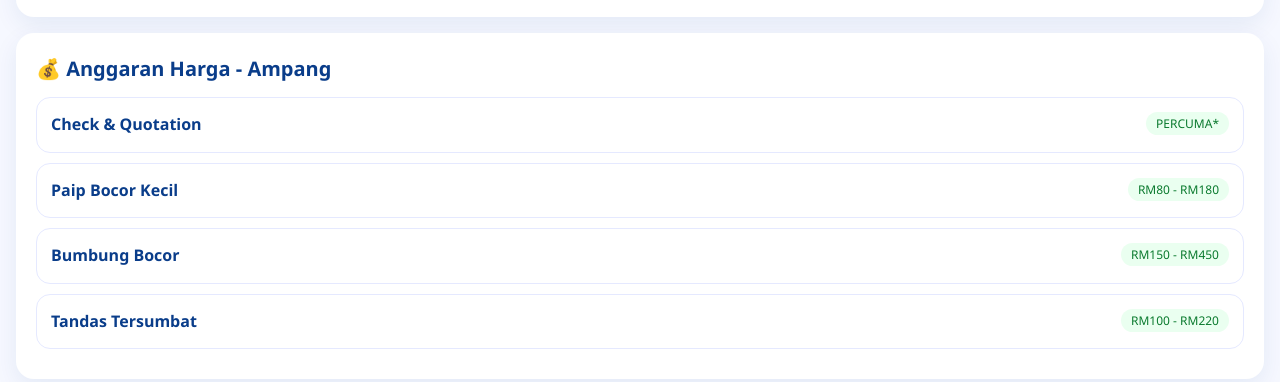
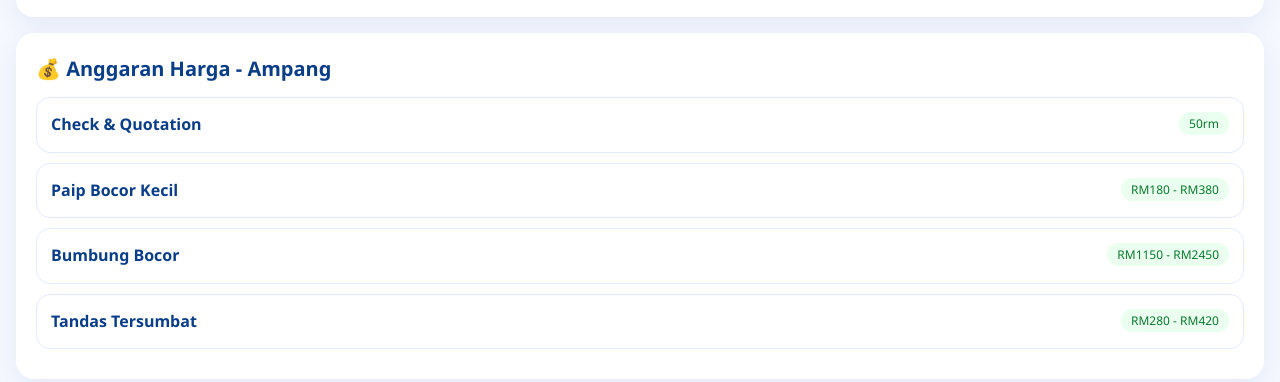
Before and after one commit to nrplumber/nrplumber-website, a plain HTML site: page ampang.html in a window 1280 px wide. Shown: the part 3144-3526 px from the top of the page. Drawn offline with Linux system fonts and the light colour scheme.

Commit message:
Update ampang.html

```diff
--- a/ampang.html
+++ b/ampang.html
@@ -10,7 +10,7 @@
 <div style="margin:16px;border-radius:18px;overflow:hidden"><img src="https://afocirmbqdxnkyescnev.supabase.co/storage/v1/object/public/featured-images/7a810b56-910d-4689-9d60-50cbb4934ac5/c7e54526-9d5f-48cc-b648-6db857ce40e4.webp" style="width:100%;display:block" alt="Tukang Baiki Bumbung Bocor"><p style="text-align:center;font-size:13px;color:#666;margin:8px">Bumbung bocor lepas hujan? Kami seal & tukar zink terus hari ni</p></div>
 <div class="card"><h2>⚡ Perlukan Tukang Cepat?</h2><p>Kami datang <b>check dulu, bagi harga dulu</b>. Bos setuju baru kami mula.</p><a class="btn call" href="tel:+601168137123">📞 CALL NOW - 011-6813 7123</a><a class="btn wa" href="https://wa.me/601168137123?text=Salam%20NR%20Plumber%2C%20saya%20di%20Ampang">💬 WHATSAPP - BALAS 2 MINIT</a><div class="trust"><div><b>30-60</b>Minit Sampai</div><div><b>100%</b>Harga Jelas</div><div><b>6 Bulan</b>Waranti</div></div></div>
 <div class="card"><h2>🔧 Servis Kami di Ampang</h2><div class="grid"><div class="serv"><span>💧</span>Paip Bocor</div><div class="serv"><span>🏠</span>Bumbung Bocor</div><div class="serv"><span>🚽</span>Tandas Tersumbat</div><div class="serv"><span>🚿</span>Tangki & Pump</div><div class="serv"><span>🔥</span>Water Heater</div><div class="serv"><span>🛠️</span>Renovation Paip</div></div></div>
-<div class="card"><h2>💰 Anggaran Harga - Ampang</h2><div class="price"><b>Check & Quotation</b><span>PERCUMA*</span></div><div class="price"><b>Paip Bocor Kecil</b><span>RM80 - RM180</span></div><div class="price"><b>Bumbung Bocor</b><span>RM150 - RM450</span></div><div class="price"><b>Tandas Tersumbat</b><span>RM100 - RM220</span></div></div>
+<div class="card"><h2>💰 Anggaran Harga - Ampang</h2><div class="price"><b>Check & Quotation</b><span>50rm</span></div><div class="price"><b>Paip Bocor Kecil</b><span>RM180 - RM380</span></div><div class="price"><b>Bumbung Bocor</b><span>RM1150 - RM2450</span></div><div class="price"><b>Tandas Tersumbat</b><span>RM280 - RM420</span></div></div>
 <div class="card"><h2>⭐ Customer Ampang Cakap</h2><div class="review">"Bumbung bocor lepas hujan lebat. Call pagi, petang dah siap. Kemas."<br><b>- Encik Razak, Ampang Jaya ⭐⭐⭐⭐⭐</b></div></div>
 <div class="card" style="text-align:center"><h2>Kawasan Ampang Yang Kami Cover</h2><p>Ampang Jaya • Pandan Indah • Pandan Jaya • Taman Cahaya • Taman Kosas</p><p><a href="index.html" style="color:#0a3d8a;font-weight:700">← Balik Ke Page Utama</a></p></div></div>
 <div class="sticky"><a href="tel:+601168137123" style="background:#ff7a00;color:white">📞 CALL</a><a href="https://wa.me/601168137123?text=Salam%20NR%20Plumber%2C%20saya%20di%20Ampang" style="background:#25D366;color:white">💬 WHATSAPP</a></div></body></html>
```
